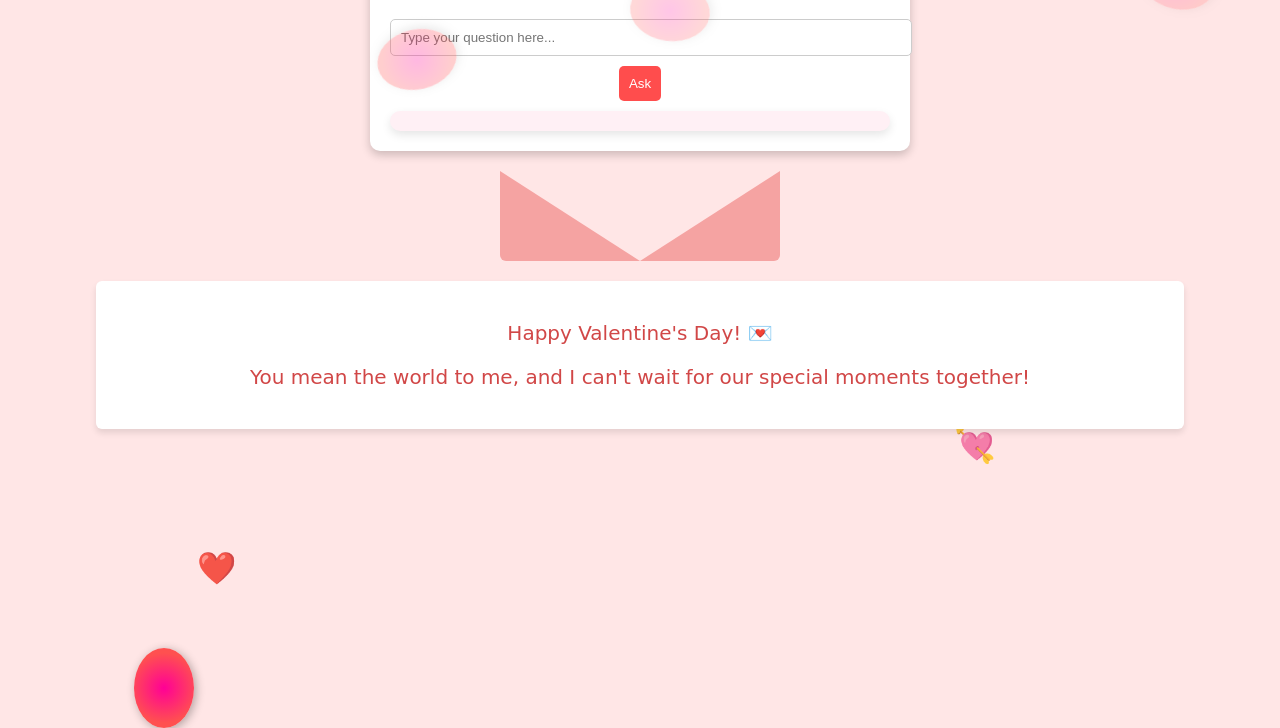
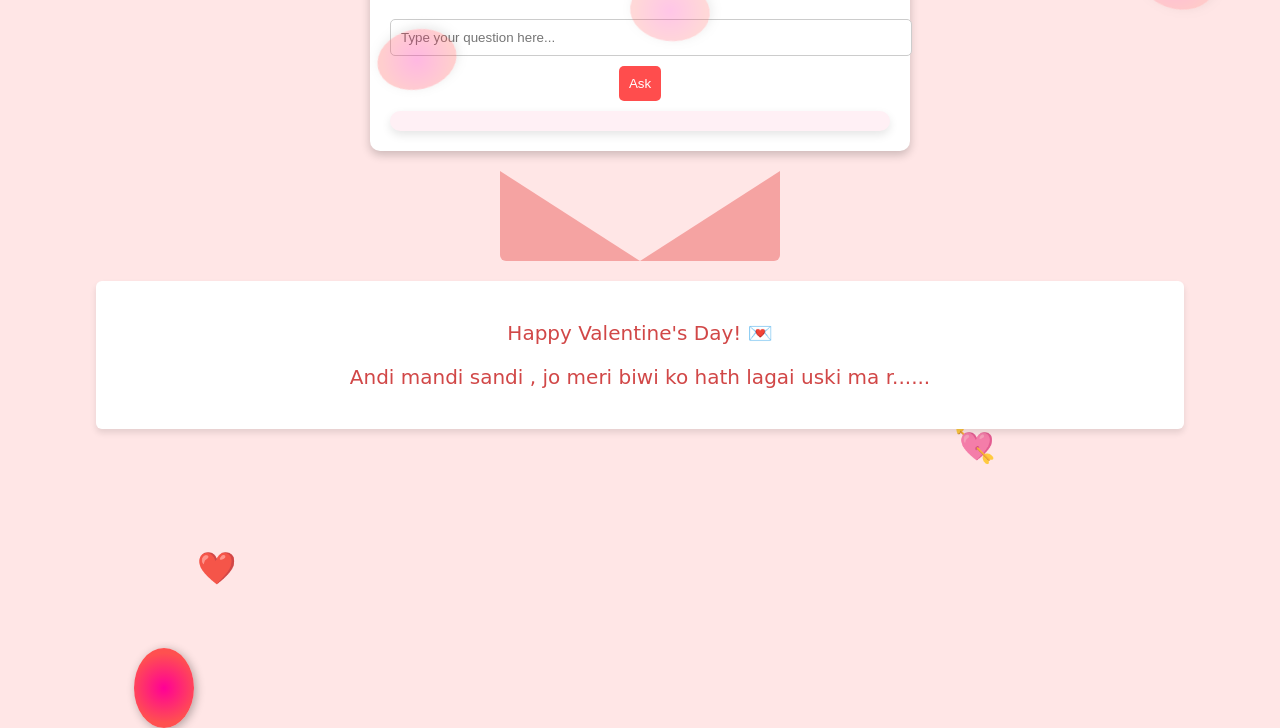
Before and after one commit to PriyanshuBhunia/Valentineweek, a plain HTML site: page yes.html in a window 1280 px wide. Shown: the part 603-1331 px from the top of the page. Drawn offline with Linux system fonts and the light colour scheme.

Commit message:
Update yes.html

```diff
--- a/yes.html
+++ b/yes.html
@@ -192,7 +192,7 @@
     <div class="pocket"></div>
     <div class="letter">
         <p>Happy Valentine's Day! 💌</p>
-        <p>You mean the world to me, and I can't wait for our special moments together!</p>
+        <p>Andi mandi sandi , jo meri biwi ko hath lagai uski ma r......</p>
     </div>
 
     <script>
```
